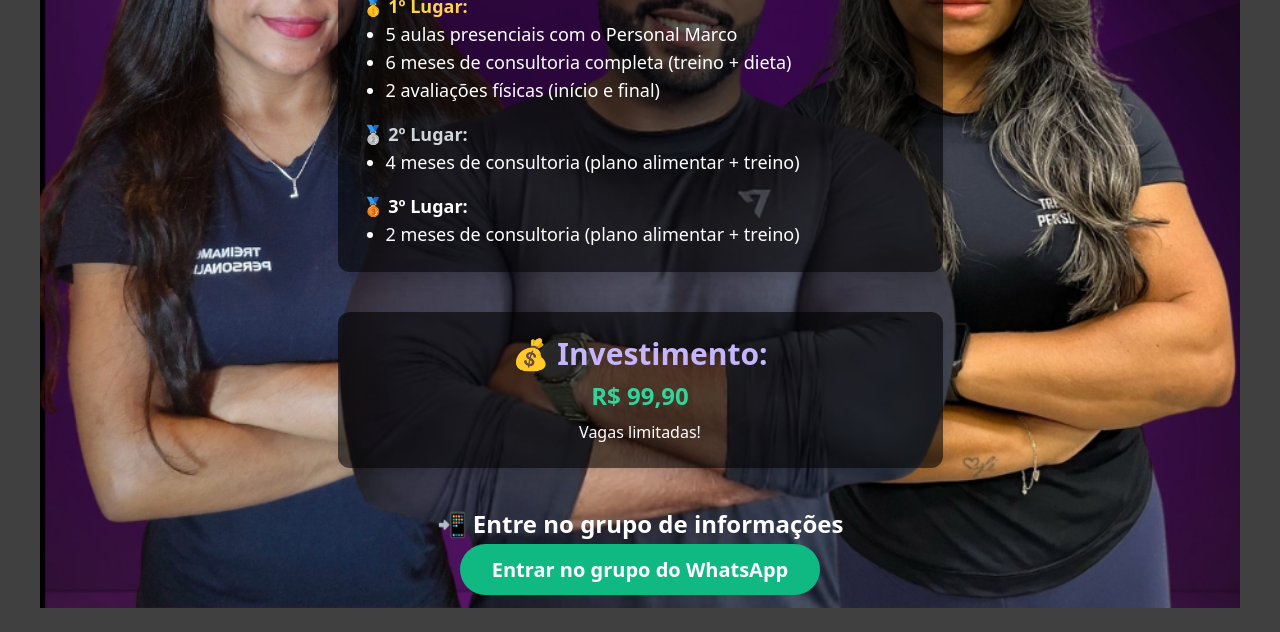
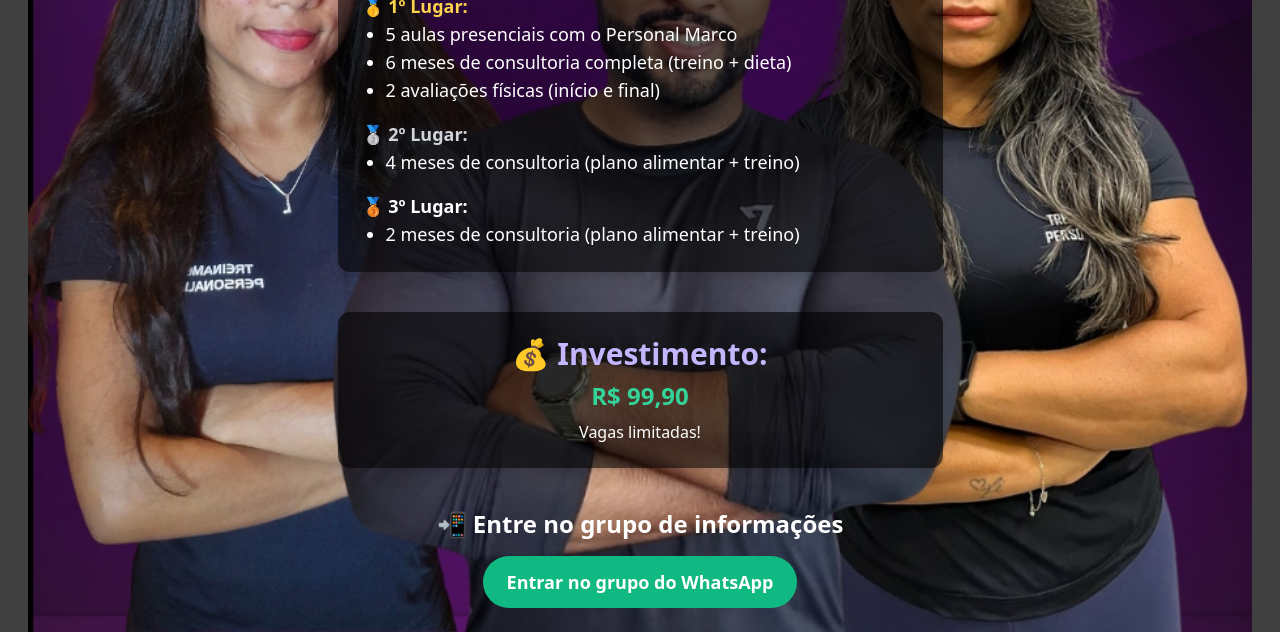
Before and after one commit to Marcopersonal/protocolo30dias, a plain HTML site: page index.html in a window 1280 px wide. Shown: the part 592-1224 px from the top of the page. Before the commit the page ends 1200 px from the top, so only its background shows below. Drawn offline with nearby package versions, Linux system fonts and the light colour scheme.

Commit message:
Add files via upload

```diff
--- a/index.html
+++ b/index.html
@@ -77,9 +77,13 @@
       <p class="mt-2 text-white">Vagas limitadas!</p>
     </section>
 
-    <section class="text-center">
+    <section class="text-center px-4">
       <h2 class="text-2xl font-semibold mb-4 text-white">📲 Entre no grupo de informações</h2>
-      <a href="https://chat.whatsapp.com/KeWBcnidg1zAoXuMJItlZJ" target="_blank" class="bg-green-500 text-white px-8 py-3 rounded-full text-xl font-bold hover:bg-green-600 transition">Entrar no grupo do WhatsApp</a>
+      <a href="https://chat.whatsapp.com/KeWBcnidg1zAoXuMJItlZJ"
+         target="_blank"
+         class="inline-block w-full sm:w-auto bg-green-500 text-white px-6 py-3 rounded-full text-lg font-bold hover:bg-green-600 transition">
+        Entrar no grupo do WhatsApp
+      </a>
     </section>
   </div>
 </body>
```
Also changed, not shown: 1 other file.
